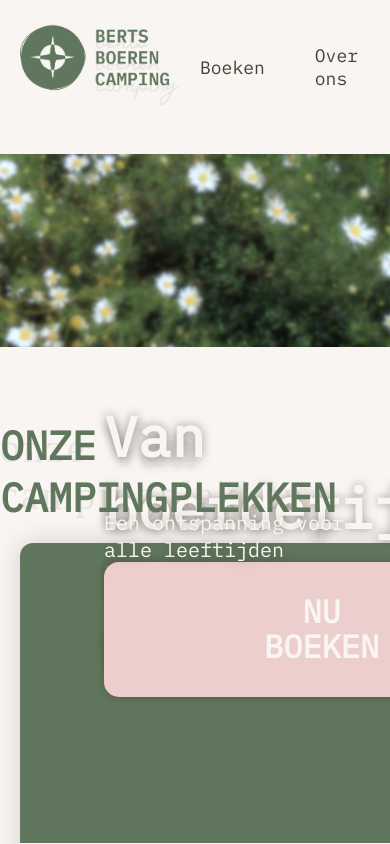
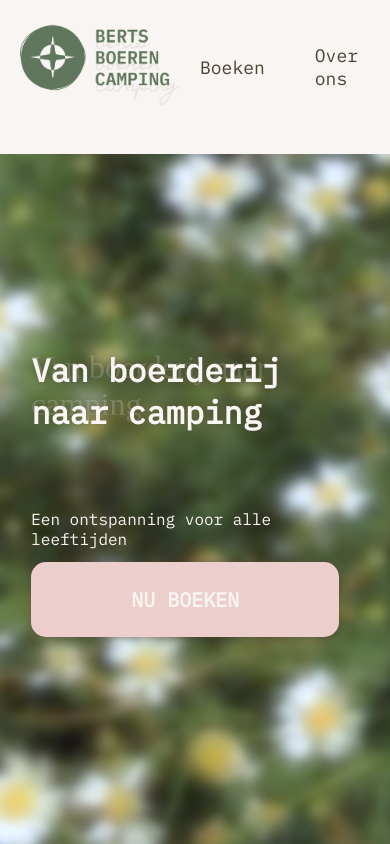
Before and after one commit to LaulensW/BertsBoerenCamping, a React (Vite) app in the folder BertsBoerenCamping/: page / in a window 390 px wide. Shown: the top 844 px of the page. Built offline with nearby package versions, Linux system fonts and the light colour scheme.

Commit message:
CTA Responsive

```diff
--- a/BertsBoerenCamping/src/components/CallToAction.css
+++ b/BertsBoerenCamping/src/components/CallToAction.css
@@ -2,6 +2,9 @@
     width: 100%;
     z-index: 0;
     display: flex;
+}
+.cta-achtergrond-responsive{
+    display: none;
 }
 h1{
     font-size: 56px;
@@ -46,3 +49,58 @@ p{
 .boeken-button:hover {
     background-color: #C28E88;
 }
+
+
+@media (max-width: 390px){
+    .cta-achtergrond{
+
+        display: none;
+    }
+    .cta-achtergrond-responsive{
+        display: flex;
+        width: 100%;
+        height: 690px;
+        z-index: 0;
+    }
+    h1{
+        font-size: 32px;
+        color: var(--neutral-color);
+        margin: 50% 8% 0 8%;
+        text-shadow: 0px 0px 10px rgba(74, 64, 52, 0.5);
+    }
+    p1{
+        font-family: 'Homemade Apple', cursive;
+        font-size: 32px;
+        letter-spacing: 0px;
+        color: rgba(248, 245, 242, 20%);
+        margin: 50% 20% 0 8%;
+        text-shadow: 0px 0px 10px rgba(74, 64, 52, 0.5);
+    }
+    p{
+        z-index: 5;
+        font-size: 16px;
+        color: var(--neutral-color);
+        position: absolute;
+        margin: 355px 8% 0 8%;
+        text-shadow: 0px 0px 10px rgba(74, 64, 52, 0.5);
+    }
+    .boeken-button{
+        font-family:'IBM Plex Mono', monospace;
+        position: absolute;
+        cursor: pointer;
+        margin: 408px 8% 0 8%;
+        padding: 20px 100px;
+        font-size: 20px;
+        line-height: 35.2px;
+        font-weight: var(--font-weight-semibold);
+        color: var(--neutral-color);
+        background-color: var(--Button-color);
+        border: none;
+        border-radius: 15px;
+        box-shadow: 0px 0px 10px rgba(74, 64, 52, 0.5);
+        transition: background-color 0.3s ease-in-out;
+    }
+    .boeken-button:hover {
+        background-color: #C28E88;
+    }
+}
--- a/BertsBoerenCamping/src/components/CallToAction.jsx
+++ b/BertsBoerenCamping/src/components/CallToAction.jsx
@@ -10,6 +10,7 @@ const CallToAction = () => {
             <p>Een ontspanning voor alle leeftijden</p>
             <button className="boeken-button">NU BOEKEN</button>
             <img src="../images/CTA_Achtergrond.png" alt="Call To Action Achtergrond" className="cta-achtergrond"/>
+            <img src="../images/CTA_Achtergrond_Responsive.png" alt="Call To Action" className="cta-achtergrond-responsive"/>
         </div>
         </>
     );
```
Also changed, not shown: BertsBoerenCamping/public/images/CTA_Achtergrond_Responsive.png (added).
